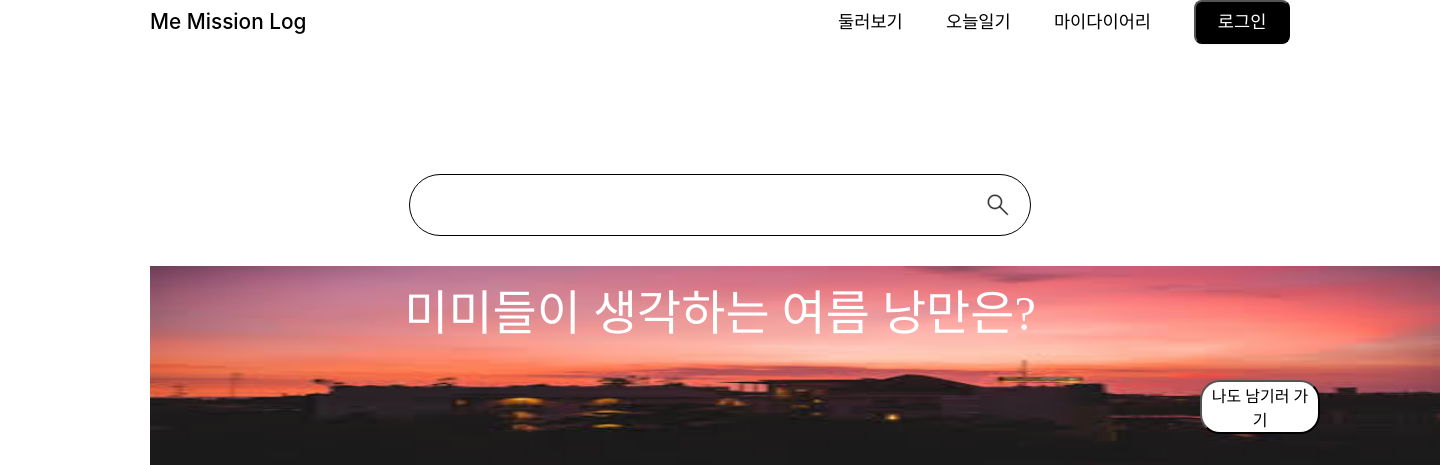
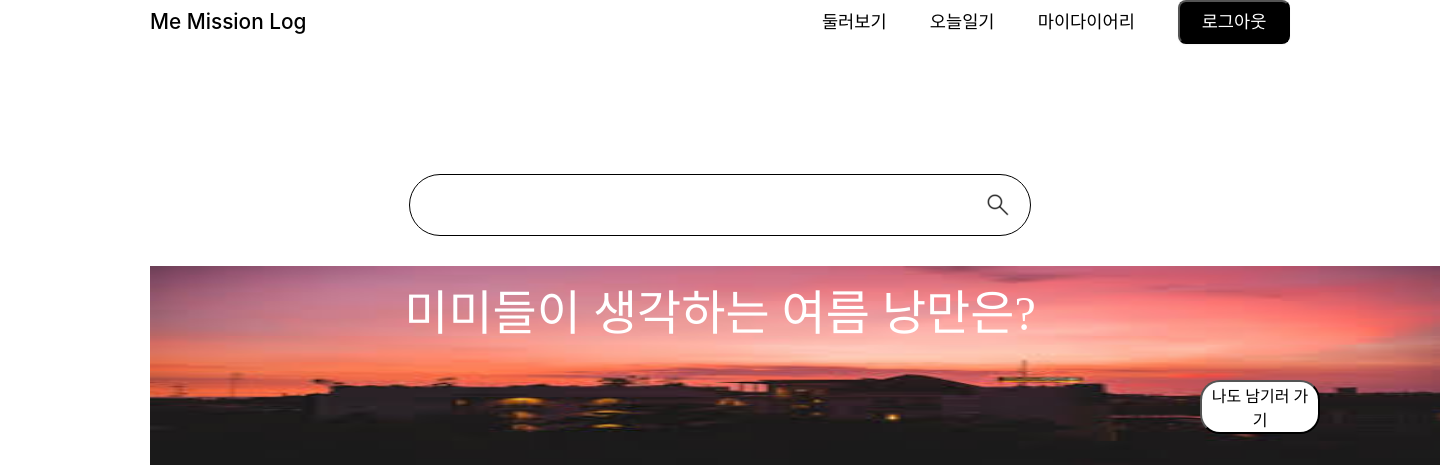
Before and after one commit to MTVS-3rd-BanBanMooMani/MeMiLog, a Spring Boot app: page / in a window 1440 px wide. Shown: the top 465 px of the page. Run offline with Spring Boot 4, Linux system fonts and the light colour scheme; the visitor is signed in with stand-in values (Sample User, id 1); some libraries are stand-ins or nearby versions; some web fonts are replaced.

Commit message:
로그인 성공 시 로그인 버튼 > 로그아웃 버튼으로 변경

```diff
--- a/src/main/resources/static/document/css/layout.css
+++ b/src/main/resources/static/document/css/layout.css
@@ -58,7 +58,8 @@ body {
   text-decoration: none;
 }
 
-.header .menu-bar .login-btn {
+.header .menu-bar .login-btn,
+.logout-btn {
   padding-left: 1.5vw;
   padding-right: 1.5vw;
   padding-top: 1vh;
@@ -79,7 +80,8 @@ body {
 }
 
 .header .menu-bar .menu-btn:hover,
-.login-btn:hover {
+.login-btn:hover,
+.logout-btn:hover {
   text-decoration: underline;
 }
 
--- a/src/main/resources/templates/fragments/mainHeader.html
+++ b/src/main/resources/templates/fragments/mainHeader.html
@@ -4,7 +4,7 @@
     <meta charset="UTF-8">
     <meta name="viewport" content="width=device-width, initial-scale=1.0">
     <title>Header Fragment</title>
-    <link rel="stylesheet" href="../../document/css/layout.css" />
+    <link rel="stylesheet" href="../static/document/css/layout.css" />
 </head>
 <body>
 <div th:fragment="header" class="header">
@@ -13,7 +13,12 @@
         <a class="menu-btn" th:href="@{/allview}">둘러보기</a>
         <a class="menu-btn" th:href="@{/post}">오늘일기</a>
         <a class="menu-btn" th:href="@{/mydiary}">마이다이어리</a>
-        <button class="login-btn" th:onclick="|location.href='@{/user/login}'|">로그인</button>
+        <button class="login-btn"
+                th:if="${session.user_id == null}"
+                th:onclick="|location.href='@{/user/login}'|">로그인</button>
+        <button class="logout-btn"
+                th:if="${session.user_id != null}"
+                th:onclick="|location.href='@{/user/deleteSession}'|">로그아웃</button>
     </div>
 </div>
 </body>
```
